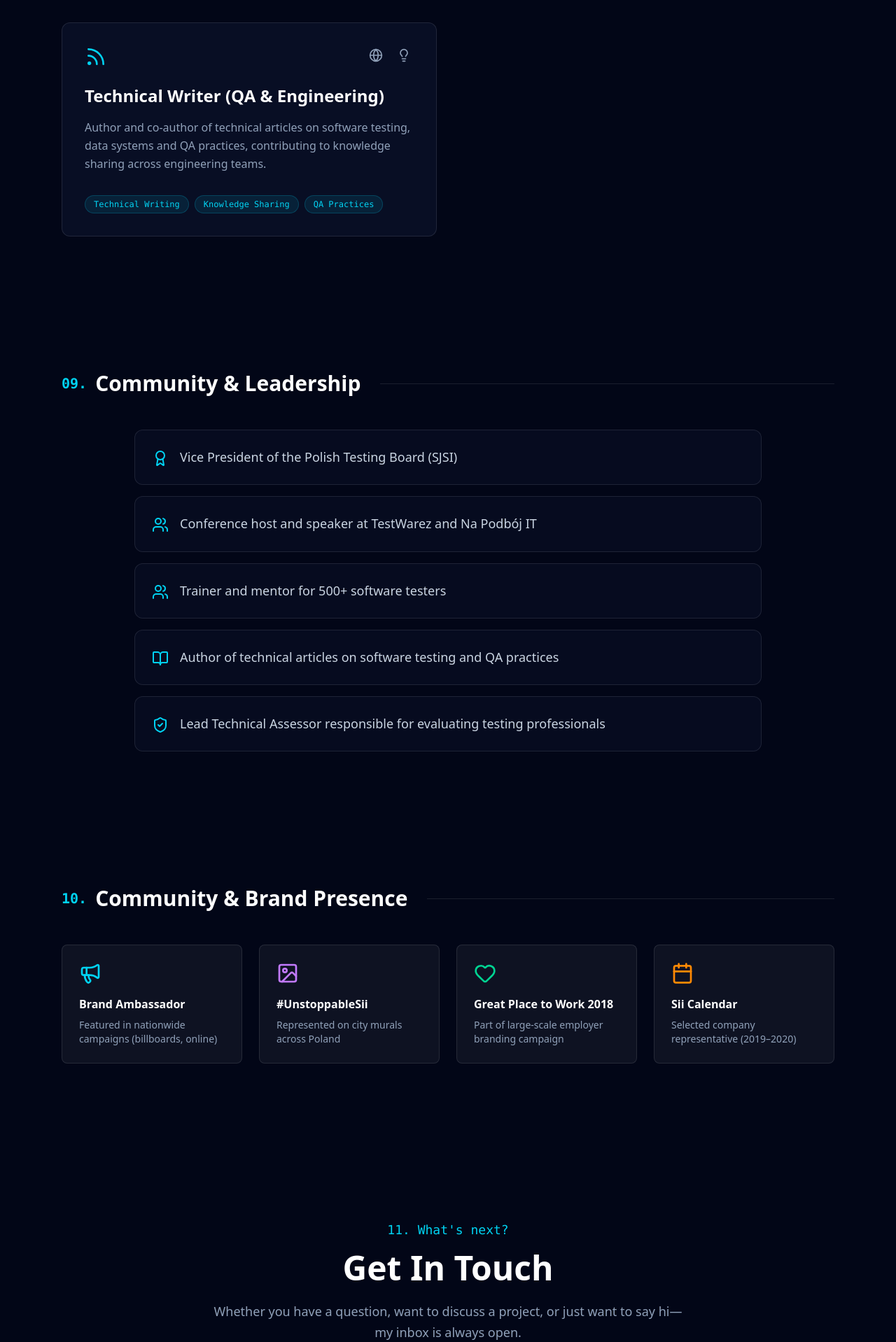
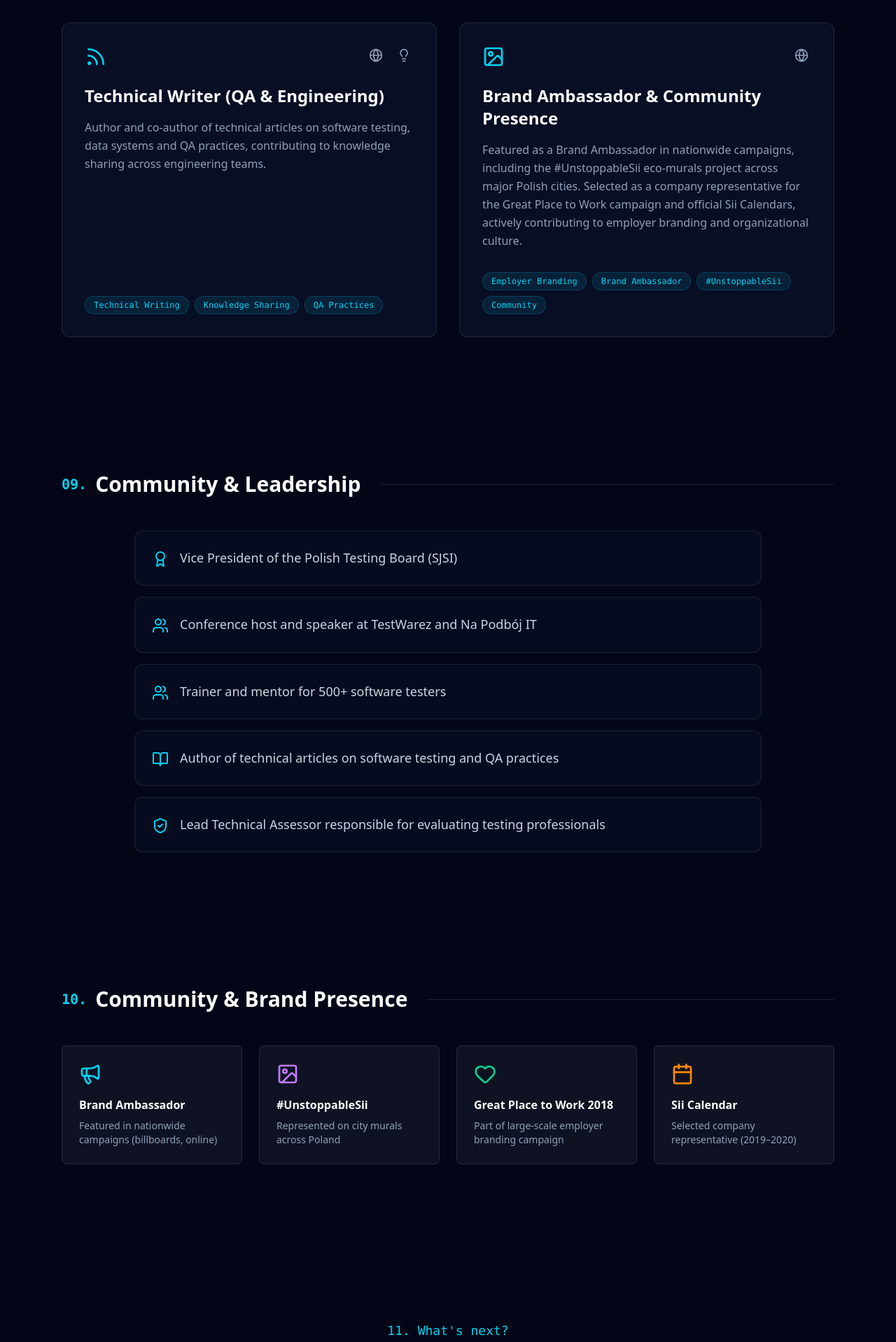
Before and after one commit to rembednarczyk/rembednarczyk.github.io, a React (Vite) app: page / in a window 1280 px wide. Shown: the part 9342-11260 px from the top of the page at 70% size. Built offline with nearby package versions, Linux system fonts and the light colour scheme.

Commit message:
initiatives update

```diff
--- a/src/components/sections/ContactSection.tsx
+++ b/src/components/sections/ContactSection.tsx
@@ -25,7 +25,8 @@ export function ContactSection() {
           Get In Touch
         </h2>
         <p className="text-slate-400 mb-10 leading-relaxed text-lg">
-          Whether you have a question, want to discuss a project, or just want to say hi—my inbox is always open.
+          Whether you have a question, want to discuss a project,
+          or just want to say hi - my inbox is always open.
         </p>
 
         <div className="flex flex-col items-center justify-center gap-8 mb-16">
--- a/src/data/portfolioData.tsx
+++ b/src/data/portfolioData.tsx
@@ -439,6 +439,18 @@ export const keyProjectsData: KeyProject[] = [
       },
     ],
   },
+  {
+    title: "Brand Ambassador & Community Presence",
+    desc: "Featured as a Brand Ambassador in nationwide campaigns, including the #UnstoppableSii eco-murals project across major Polish cities. Selected as a company representative for the Great Place to Work campaign and official Sii Calendars, actively contributing to employer branding and organizational culture.",
+    tags: ["Employer Branding", "Brand Ambassador", "#UnstoppableSii", "Community"],
+    mainIcon: <Image size={32} />,
+    links: [
+      {
+        url: "https://sii.pl/en/news-feed/sii-poland-celebrates-its-15th-birthday-with-eco-murals-5-walls-absorb-as-much-smog-as-over-1-000-trees/",
+        icon: <Globe size={20} />,
+      },
+    ],
+  },
 ];
 
 export const certificationsData = [
```
